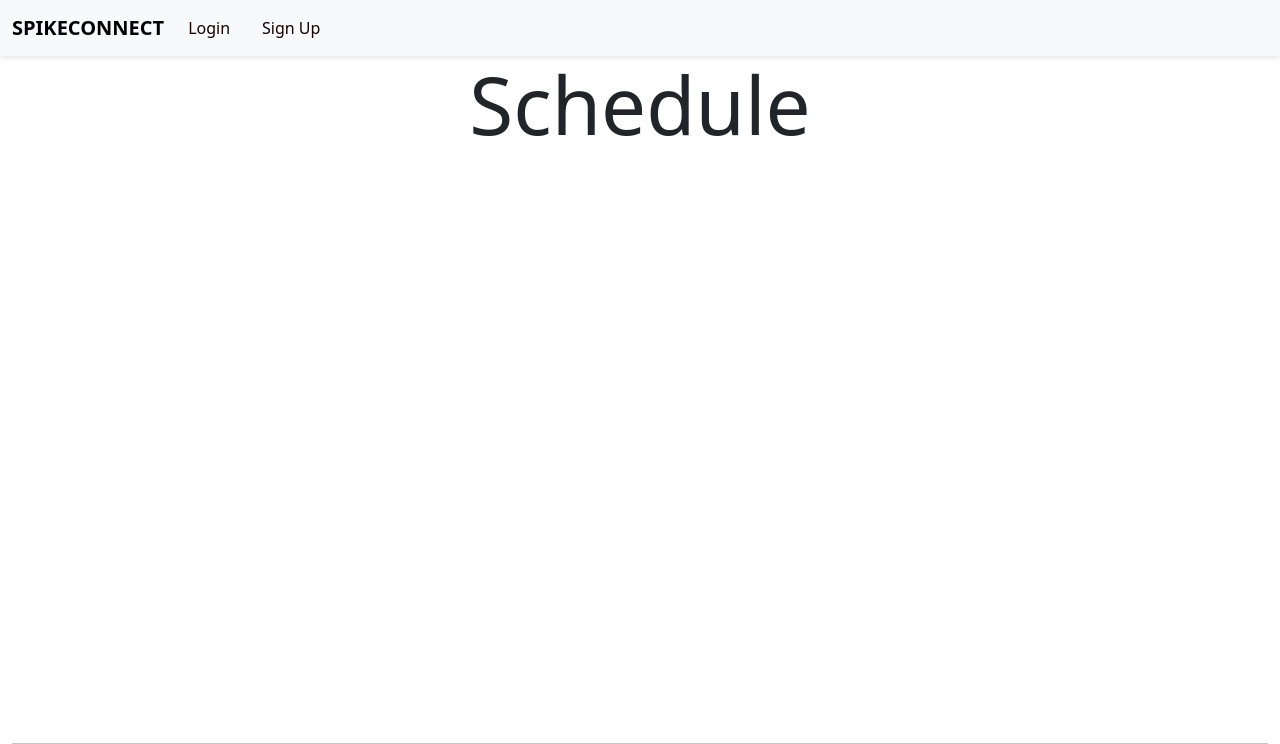
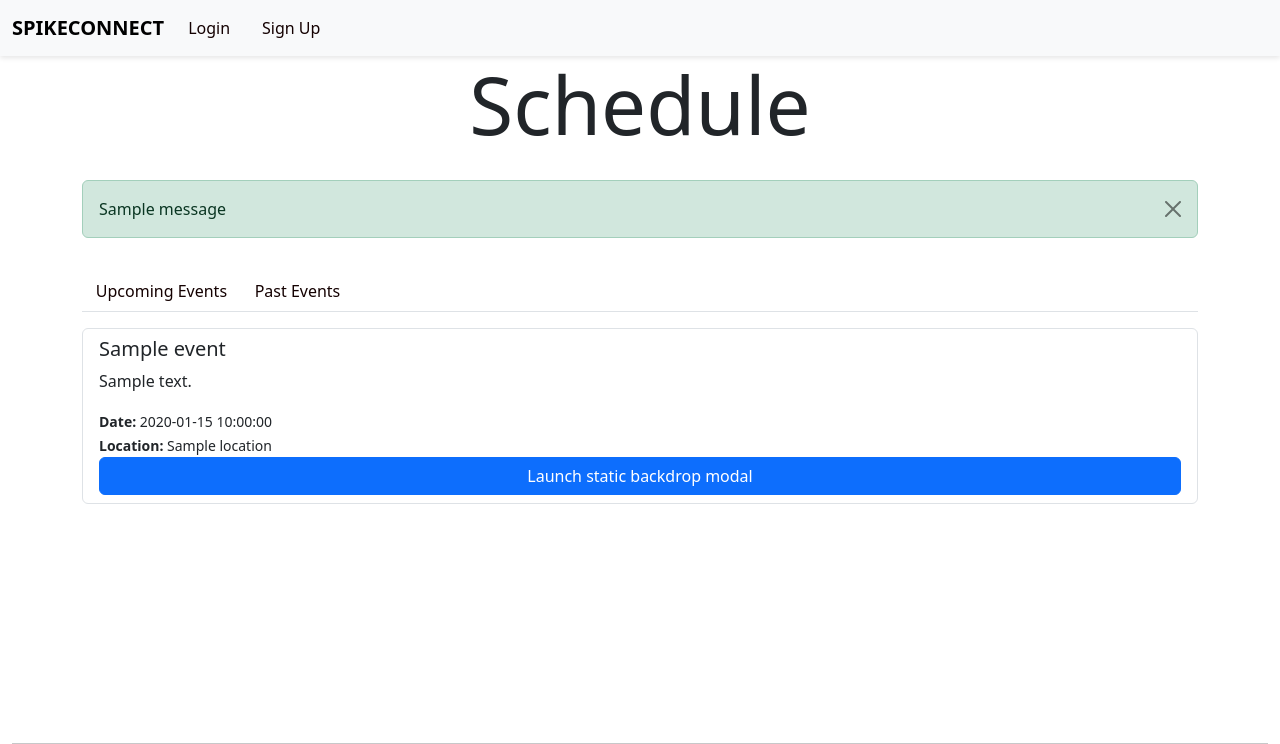
Before and after one commit to TempeHS/2025SE-Jaiden.W-MajorProject, a Python web app: template templates/teamEvents.html in a window 1280 px wide. Shown: the top 744 px of the page. Run offline with Jinja, Linux system fonts and the light colour scheme; the template is opened without the code that fills it: most values are stand-ins (such as "Sample title", 1, 10 or a date in 2020); one stand-in notice (Sample message) is shown.

Commit message:
viewable team event page with delete function + recurrence option for event creation
The user can now see team events displayed on the page. Taking inspiration from similar app TeamApp, I decided to add a tab bootstrap component to see both upcoming and past events. this meant reteaking functions in my dbHandler to handle datetime objects to see if the event had pass or not. I used the datetime module documentation to help https://docs.python.org/3/library/datetime.html. I also added a recurrence option when coaches are creating a team event. This was gathered as a requirement from my clients. This logic again used the datetime module which I wasn't that familar with but the documentation again helped me.

```diff
--- a/templates/teamEvents.html
+++ b/templates/teamEvents.html
@@ -1,8 +1,198 @@
 {% extends 'layout.html' %} {% block content %}
 <div class="container">
+  <!-- =========================
+  Page Title
+  ========================== -->
   <div class="row">
     <h1 class="display-1">Schedule</h1>
   </div>
-  <div class="row"></div>
+
+  <!-- =========================
+  Flash Messages
+  ========================== -->
+  {% with messages = get_flashed_messages(with_categories=true) %} {% if
+  messages %}
+  <div class="flash-messages">
+    {% for category, message in messages %}
+    <div
+      class="alert alert-{{ category }} alert-dismissible fade show"
+      role="alert"
+    >
+      {{ message }}
+      <button
+        type="button"
+        class="btn-close"
+        data-bs-dismiss="alert"
+        aria-label="Close"
+      ></button>
+    </div>
+    {% endfor %}
+  </div>
+  {% endif %} {% endwith %}
+
+  <!-- =========================
+  Create Event Button (Coach Only)
+  ========================== -->
+  <div class="row mb-3">
+    {% if session.get('role') == 'Coach' %}
+    <div class="col">
+      <a
+        href="{{ url_for('create_team_event', team_id=team.id) }}"
+        class="btn btn-primary"
+      >
+        Create New Event
+      </a>
+    </div>
+    {% endif %}
+  </div>
+
+  <!-- =========================
+  Tabs for Upcoming & Past Events
+  ========================== -->
+  <ul class="nav nav-tabs mb-3" id="eventTabs" role="tablist">
+    <li class="nav-item" role="presentation">
+      <button
+        class="nav-link active"
+        id="upcoming-tab"
+        data-bs-toggle="tab"
+        data-bs-target="#upcoming"
+        type="button"
+        role="tab"
+        aria-controls="upcoming"
+        aria-selected="true"
+      >
+        Upcoming Events
+      </button>
+    </li>
+    <li class="nav-item" role="presentation">
+      <button
+        class="nav-link"
+        id="past-tab"
+        data-bs-toggle="tab"
+        data-bs-target="#past"
+        type="button"
+        role="tab"
+        aria-controls="past"
+        aria-selected="false"
+      >
+        Past Events
+      </button>
+    </li>
+  </ul>
+
+  <!-- =========================
+  Tab Content
+  ========================== -->
+  <div class="tab-content" id="eventTabsContent">
+    <!-- ===== Upcoming Events Tab ===== -->
+    <div
+      class="tab-pane fade show active"
+      id="upcoming"
+      role="tabpanel"
+      aria-labelledby="upcoming-tab"
+    >
+      {% if upcoming_events %}
+      <ul class="list-group mb-4">
+        {% for event in upcoming_events %}
+        <li class="list-group-item">
+          <h5>{{ event.title }}</h5>
+          <p>{{ event.description }}</p>
+          <small>
+            <strong>Date:</strong> {{ event.event_date }}<br />
+            <strong>Location:</strong> {{ event.location }}
+          </small>
+          {% if session.get('role') == 'Coach' %}
+          <!-- Delete Event Button (Coach Only) -->
+          <form
+            method="POST"
+            action="{{ url_for('delete_team_event', team_id=team.id, event_id=event.id) }}"
+            style="display: inline"
+          >
+            {{ delete_forms[event.id].hidden_tag() }} {{
+            delete_forms[event.id].submit(class="btn btn-danger btn-sm") }}
+          </form>
+          {% endif %}
+          <!-- RSVP Button (Player Only) -->
+          <button
+            type="button"
+            class="btn btn-primary"
+            data-bs-toggle="modal"
+            data-bs-target="#staticBackdrop"
+          >
+            Launch static backdrop modal
+          </button>
+
+          <!-- Modal -->
+          <div
+            class="modal fade"
+            id="staticBackdrop"
+            data-bs-backdrop="static"
+            data-bs-keyboard="false"
+            tabindex="-1"
+            aria-labelledby="staticBackdropLabel"
+            aria-hidden="true"
+          >
+            <div class="modal-dialog">
+              <div class="modal-content">
+                <div class="modal-header">
+                  <h1 class="modal-title fs-5" id="staticBackdropLabel">
+                    Modal title
+                  </h1>
+                  <button
+                    type="button"
+                    class="btn-close"
+                    data-bs-dismiss="modal"
+                    aria-label="Close"
+                  ></button>
+                </div>
+                <div class="modal-body">...</div>
+                <div class="modal-footer">
+                  <button
+                    type="button"
+                    class="btn btn-secondary"
+                    data-bs-dismiss="modal"
+                  >
+                    Close
+                  </button>
+                  <button type="button" class="btn btn-primary">
+                    Understood
+                  </button>
+                </div>
+              </div>
+            </div>
+          </div>
+        </li>
+        {% endfor %}
+      </ul>
+      {% else %}
+      <p>No upcoming events scheduled for this team.</p>
+      {% endif %}
+    </div>
+
+    <!-- ===== Past Events Tab ===== -->
+    <div
+      class="tab-pane fade"
+      id="past"
+      role="tabpanel"
+      aria-labelledby="past-tab"
+    >
+      {% if past_events %}
+      <ul class="list-group mb-4">
+        {% for event in past_events %}
+        <li class="list-group-item">
+          <h5>{{ event.title }}</h5>
+          <p>{{ event.description }}</p>
+          <small>
+            <strong>Date:</strong> {{ event.event_date }}<br />
+            <strong>Location:</strong> {{ event.location }}
+          </small>
+        </li>
+        {% endfor %}
+      </ul>
+      {% else %}
+      <p>No past events for this team.</p>
+      {% endif %}
+    </div>
+  </div>
 </div>
 {% endblock %}
```
Also changed, not shown: api.py (+21 -1 lines), databaseManagement.py (+49 -9 lines), docs/agileArtifacts/agileArtifacts2.md (+3 -2 lines), forms.py (+10 -1 lines), main.py (+16 -13 lines), teamHandlers.py (+19 -2 lines), templates/createTeamEvent.html (+9 -1 lines), databaseFiles/database.db, 4 other files.
